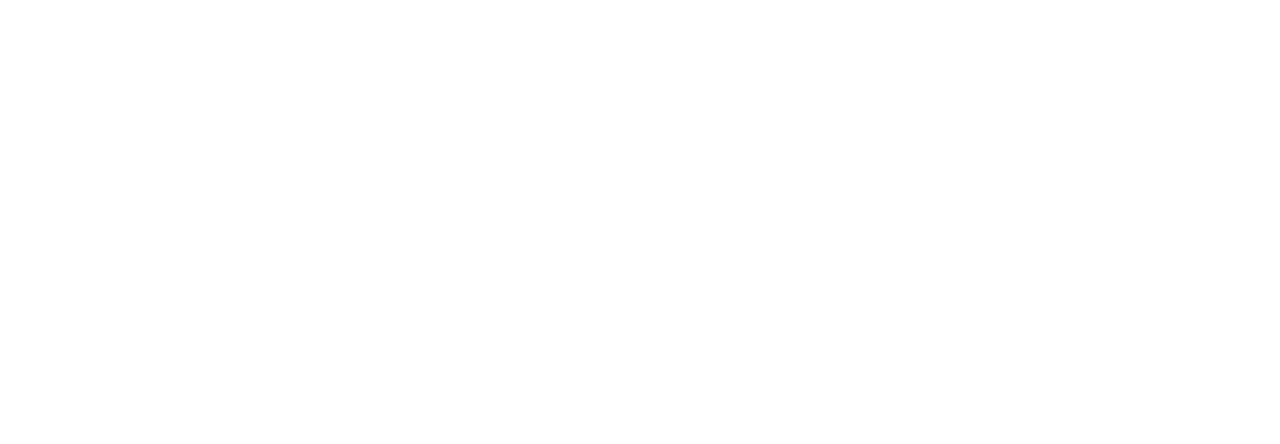
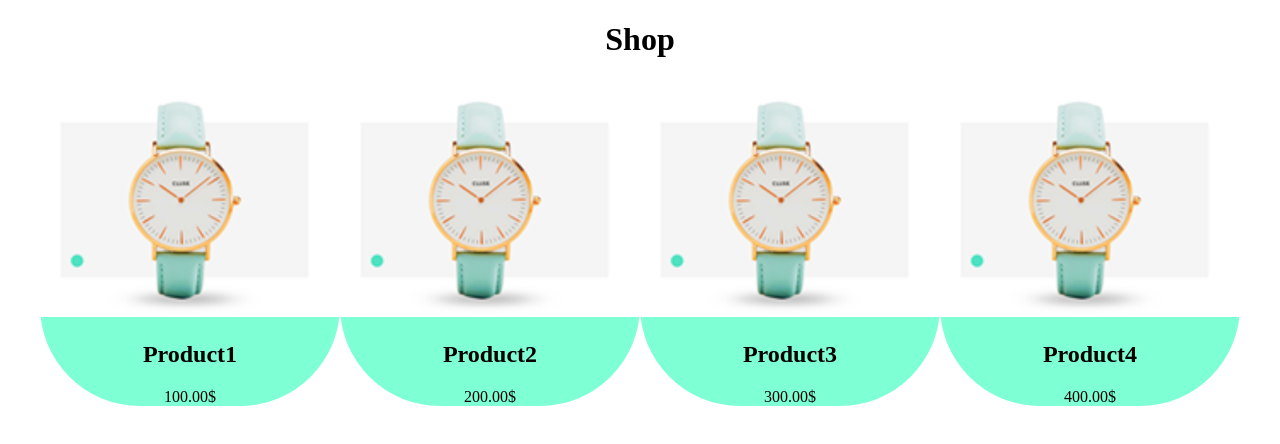
Before and after one commit to TymurTs/homework2, a plain HTML site: page index.html in a window 1280 px wide. Drawn offline with Linux system fonts and the light colour scheme.

Commit message:
added cards

```diff
--- a/css/styles.css
+++ b/css/styles.css
@@ -0,0 +1,23 @@
+.product-container {
+    display: flex;
+    justify-content: center;
+    flex-wrap: wrap;
+}
+
+.product-card {
+    background-color: aquamarine;
+    text-align: center;
+    border-radius: 100px;
+    width: 300px;
+}
+.product-card img {
+    width: 100%;
+}
+.shop {
+    display: flex;
+    justify-content: center;
+}
+
+.product-info {
+
+}
--- a/index.html
+++ b/index.html
@@ -1,13 +1,53 @@
 <!DOCTYPE html>
 <html lang="en">
-<head>
-    <meta charset="UTF-8">
-    <meta name="viewport" content="width=device-width, initial-scale=1.0">
+  <head>
+    <meta charset="UTF-8" />
+    <meta name="viewport" content="width=device-width, initial-scale=1.0" />
     <title>Shop</title>
-</head>
-<body>
+    <link rel="stylesheet" href="/css/styles.css" />
+  </head>
+  <body>
+    <h1 class="shop">Shop</h1>
     <div class="product-container">
-    </div class="product-card">
+      <div class="product-card">
+        <img
+          src="/img/Screenshot 2024-11-05 at 6.28.16 PM.png"
+          alt="Product1"
+        />
+        <div class="product-info">
+          <h2>Product1</h2>
+          <div class="price">100.00$</div>
+        </div>
+      </div>
+
+      <div class="product-card">
+        <img
+          src="/img/Screenshot 2024-11-05 at 6.28.16 PM.png"
+          alt="Product2"
+        />
+        <div class="product-info"></div>
+        <h2>Product2</h2>
+        <div class="price">200.00$</div>
+      </div>
+
+      <div class="product-card">
+        <img
+          src="/img/Screenshot 2024-11-05 at 6.28.16 PM.png"
+          alt="Product3"
+        />
+        <div class="product-info"></div>
+        <h2>Product3</h2>
+        <div class="price">300.00$</div>
+      </div>
+      <div class="product-card">
+        <img
+          src="/img/Screenshot 2024-11-05 at 6.28.16 PM.png"
+          alt="Product4"
+        />
+        <div class="product-info"></div>
+        <h2>Product4</h2>
+        <div class="price">400.00$</div>
+      </div>
     </div>
-</body>
+  </body>
 </html>
```
Also changed, not shown: img/Screenshot 2024-11-05 at 6.28.16 PM.png (added).
